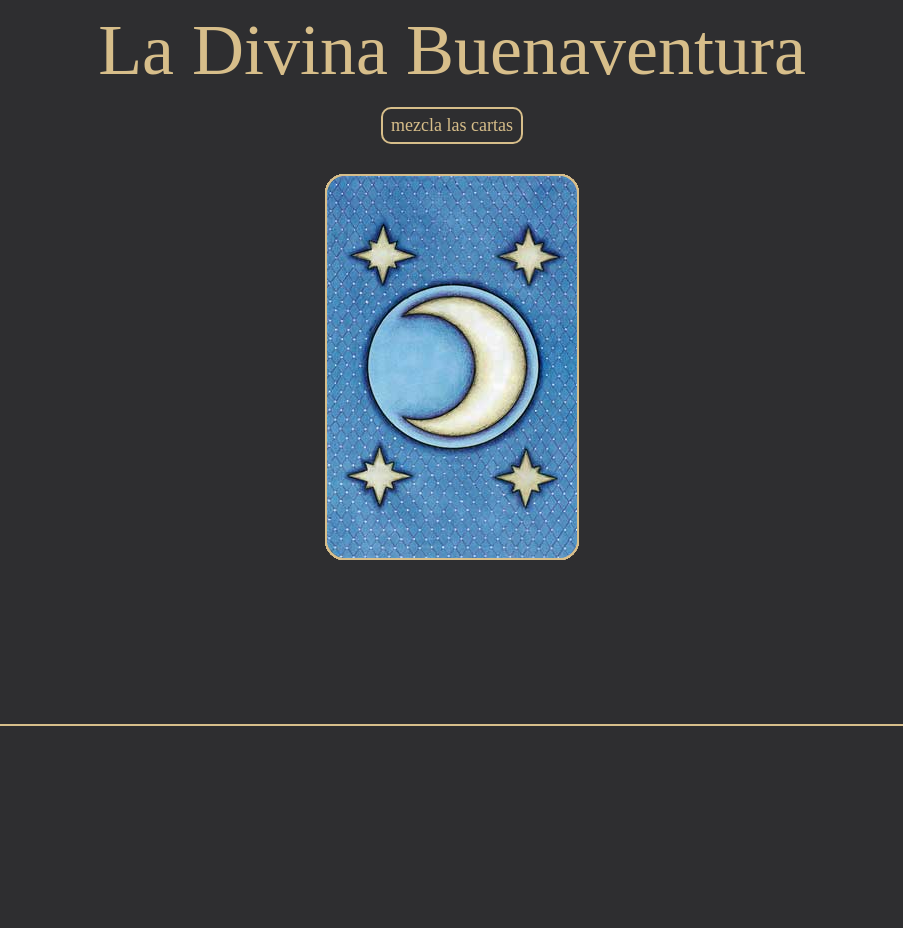
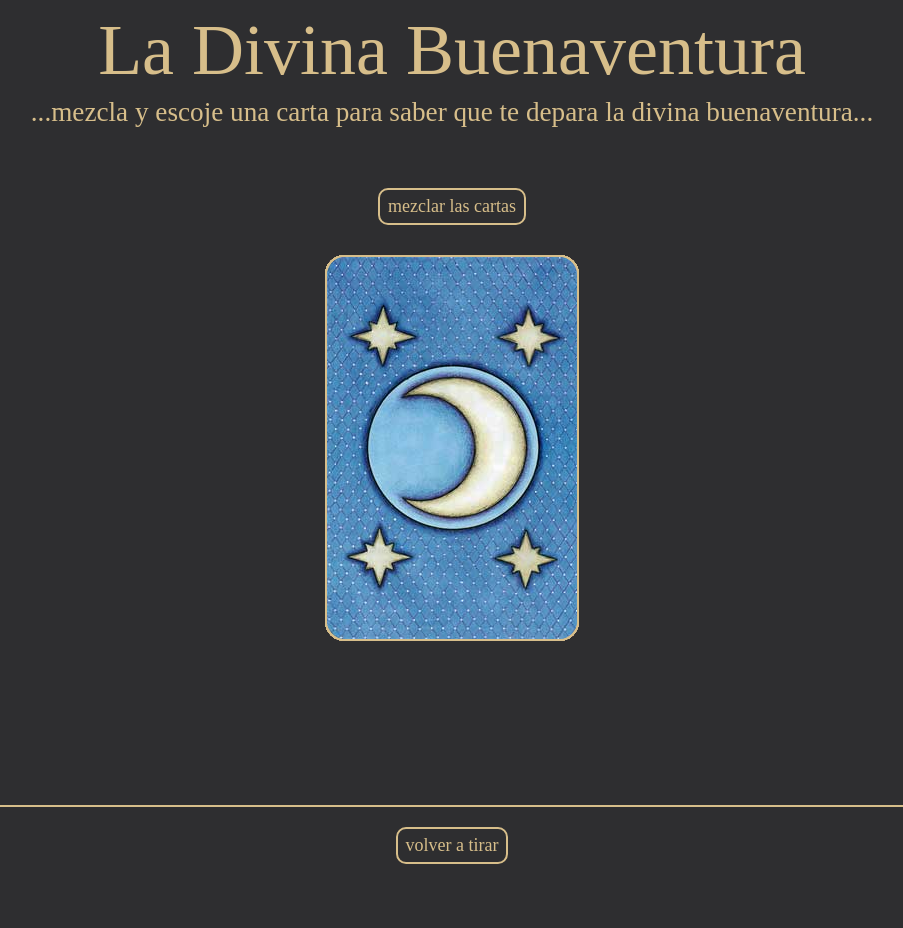
Before and after one commit to AlVirtual/divina-buenaventura, a Vue app: page / in a window 1280 px wide. Shown: the part 124-1052 px from the top of the page, without its empty margins (188-1091 px from the left). Built offline with nearby package versions, Linux system fonts and the light colour scheme.

Commit message:
correciones de scroll y refresco de la página

```diff
--- a/src/assets/css/main.css
+++ b/src/assets/css/main.css
@@ -2,6 +2,7 @@ body{
     margin: 0 auto;
     background-color: #2e2e30;
     font-family: 'EB Garamond', serif;
+    overflow-x: hidden;
 }
 
 .card{
@@ -26,8 +27,15 @@ h2{
     padding: 10px;
 }
 
+p.sub-h{
+    font-family: 'Lavishly Yours';
+    font-size: 1.7rem;
+    margin-top: 0px;
+    margin-bottom: 50px;
+
+}
+
 p{
-
     font-size: 1.2rem;
 }
 
--- a/src/components/AllCards.vue
+++ b/src/components/AllCards.vue
@@ -2,23 +2,31 @@
     <div class="cards-galery">
       <div class="heaven">
         <h1>La Divina Buenaventura</h1>
+        <p class="sub-h">...mezcla y escoje una carta para saber que te depara la divina buenaventura...</p>
         <button type="button" class="shakebutton" v-on:click="shakeCards(),mixCards(images),listCards()">
-        mezcla las cartas
+        mezclar las cartas
         </button>
       </div>
       <div class="slider-cards">
             <div class="initial-position-cards" v-for="image in images" :key="image.id">
-            <a href="#" v-on:click="showImage(image)"><img class="image-fluid-card card" v-bind:src="image.backcard" alt=""/></a>
+            <a href="#" v-on:click="showImage(image),scrollToCard()"><img class="image-fluid-card card" v-bind:src="image.backcard" alt=""/></a>
             </div>
       </div>
-
-      <div class="showed-card">
+      <div>
+        <div class="showed-card">
           <div v-if="selectedImage" id="showed-card" class="">
                 <img class="card" :src="selectedImage.carta" alt="" srcset="" />
                 <h2>{{ selectedImage.nombre }}</h2>
                 <p>{{ selectedImage.significado }}</p>
           </div>
+        </div>
+        <button type="button" class="shakebutton" v-on:click="reload()">
+          volver a tirar
+        </button>
       </div>
+          <div class="button-reload">
+
+          </div>
     </div>
 
 </template>
@@ -250,6 +258,25 @@ export default {
             }
         },6000)
     },
+
+    scrollToCard: function(){
+        setTimeout(()=>{
+          window.scroll({
+              top: 700,
+              left: 0,
+              behavior: 'smooth'
+          });
+
+        },100)
+
+
+    },
+
+    reload: function(){
+        location.reload();
+        window.scrollTo(0, 0);
+    }
+
   },
 };
 </script>
@@ -450,10 +477,12 @@ export default {
 .showed-card{
   width: 85%;
   display: flex;
-  margin: 500px auto;
+  margin: 500px auto 10px auto;
   border-bottom: 2px solid #d7be8a;
   padding-bottom: 50px;
 }
 
-
+.button-reload{
+  margin: 0 auto;
+}
 </style>
--- a/src/components/SiteFooter.vue
+++ b/src/components/SiteFooter.vue
@@ -23,6 +23,7 @@ footer{
   bottom: 0;
   left: 0;
   right: 0;
+  margin-top: 100px;
 
 }
 </style>
```
